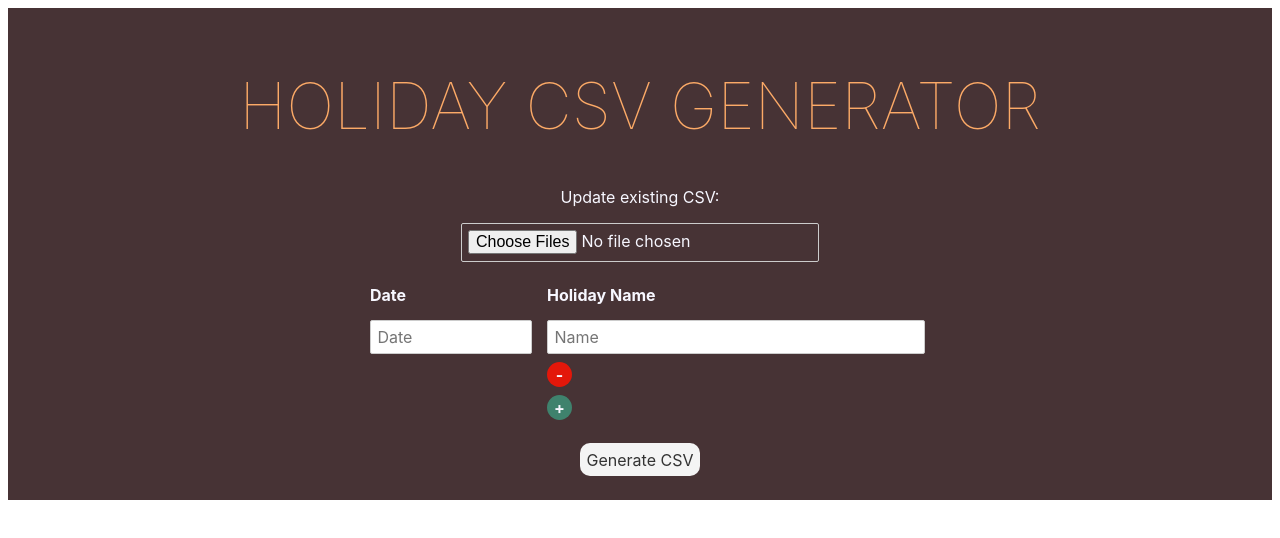
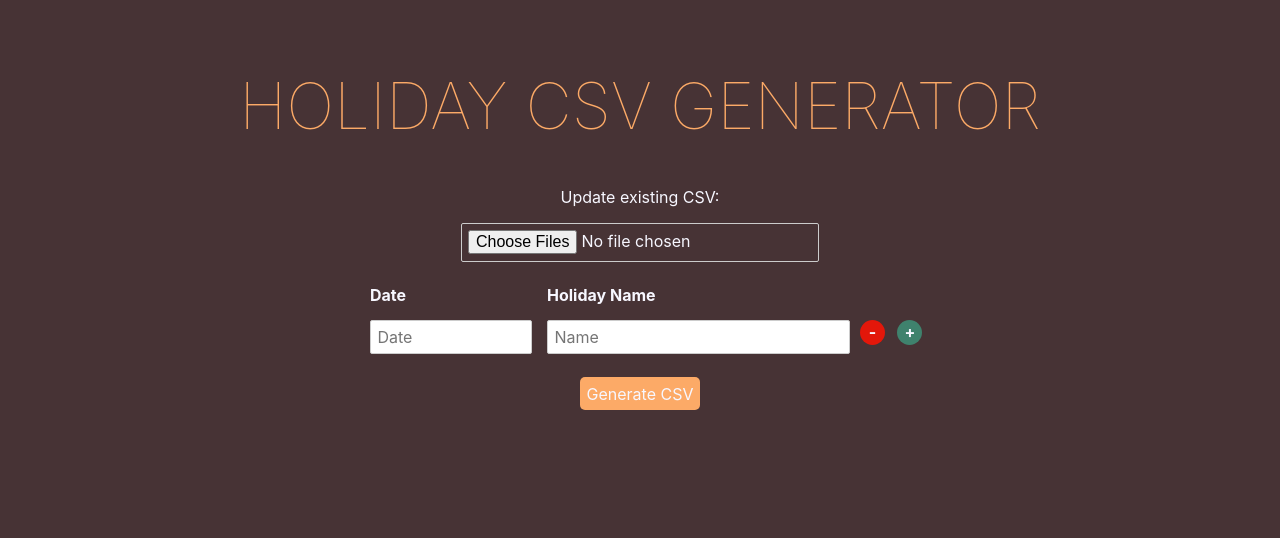
Before and after one commit to catielanier/holiday-creator, a Svelte app: page / in a window 1280 px wide. Shown: the top 538 px of the page. Built offline with nearby package versions, Linux system fonts and the light colour scheme.

Commit message:
finalize formatting

```diff
--- a/public/global.css
+++ b/public/global.css
@@ -1,19 +1,22 @@
-html, body {
+html,
+body {
   position: relative;
   width: 100%;
   height: 100%;
 }
 
 body {
+  background: #473335;
   color: #333;
   margin: 0;
   padding: 8px;
   box-sizing: border-box;
-	font-family: -apple-system, BlinkMacSystemFont, "Segoe UI", Roboto, Oxygen-Sans, Ubuntu, Cantarell, "Helvetica Neue", sans-serif;
+  font-family: -apple-system, BlinkMacSystemFont, "Segoe UI", Roboto,
+    Oxygen-Sans, Ubuntu, Cantarell, "Helvetica Neue", sans-serif;
 }
 
 a {
-	color: rgb(0,100,200);
+  color: rgb(0, 100, 200);
   text-decoration: none;
 }
 
@@ -22,14 +25,17 @@ a:hover {
 }
 
 a:visited {
-	color: rgb(0,80,160);
+  color: rgb(0, 80, 160);
 }
 
 label {
   display: block;
 }
 
-input, button, select, textarea {
+input,
+button,
+select,
+textarea {
   font-family: inherit;
   font-size: inherit;
   -webkit-padding: 0.4em 0;
--- a/public/index.html
+++ b/public/index.html
@@ -4,7 +4,7 @@
 	<meta charset='utf-8'>
 	<meta name='viewport' content='width=device-width,initial-scale=1'>
 
-	<title>Svelte app</title>
+	<title>Holiday CSV Generator</title>
 
 	<link rel='icon' type='image/png' href='/favicon.png'>
 	<link rel='stylesheet' href='/global.css'>
--- a/src/App.svelte
+++ b/src/App.svelte
@@ -64,10 +64,10 @@
             csvHolidays.push(newHoliday);
           }
         });
-        csvHolidays.push({ name: "", date: "" });
         csvHolidays.sort((x, y) => {
           return x.date.localeCompare(y.date);
         });
+        csvHolidays.push({ name: "", date: "" });
         holidays = csvHolidays;
       })
       .catch((err) => {
@@ -143,7 +143,6 @@
             class="holiday-name-input"
           />
         </div>
-        <div class="button-container">
         <div>
           <button class="control minus" on:click={() => removeHoliday(index)}
             >-</button
@@ -151,10 +150,8 @@
         </div>
         <div>
           {#if index === holidays.length - 1}
-              <button class="control plus" on:click={addRowToHolidays}>+</button
-              >
+            <button class="control plus" on:click={addRowToHolidays}>+</button>
           {/if}
-          </div>
         </div>
       </div>
     </div>
@@ -186,6 +183,11 @@
   .holiday-name-input {
     width: 70%;
   }
+  .name-and-controls {
+    display: grid;
+    grid-template-columns: 11fr 1fr 1fr;
+    grid-gap: 10px;
+  }
 
   .holiday-table {
     max-width: 540px;
@@ -210,7 +212,9 @@
 
   button {
     border: 0;
-    border-radius: 10px;
+    border-radius: 5px;
+    background: #fcaa67;
+    color: #f7f7ff;
   }
 
   .control {
```
Lines whose indentation alone changed are shown as unchanged.
